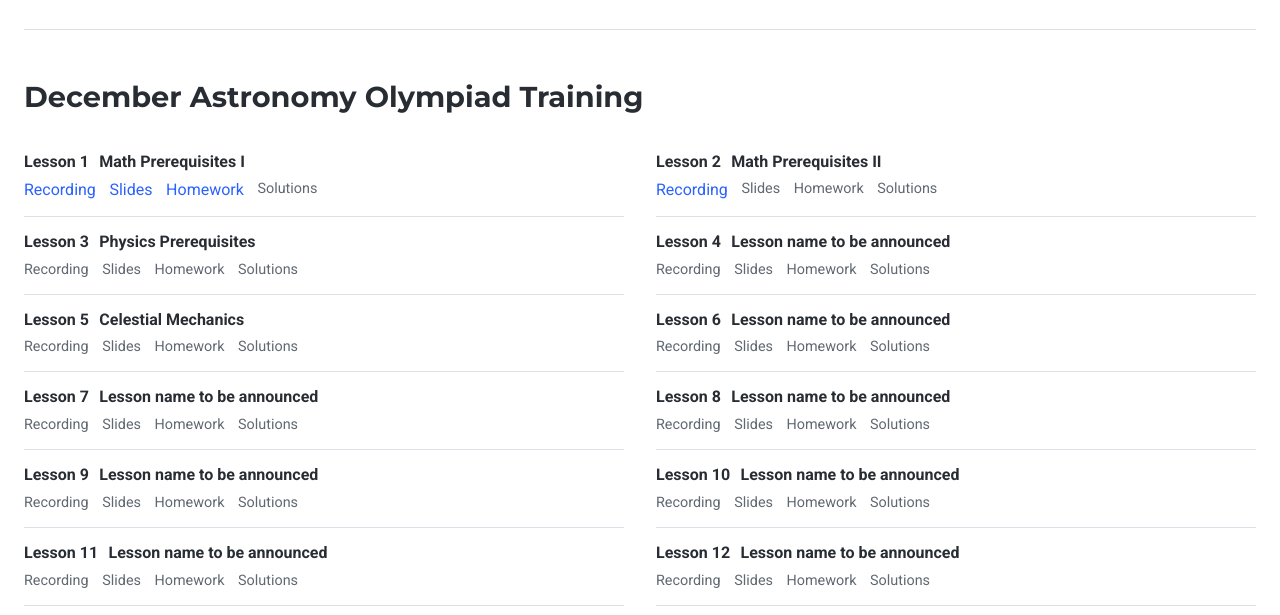
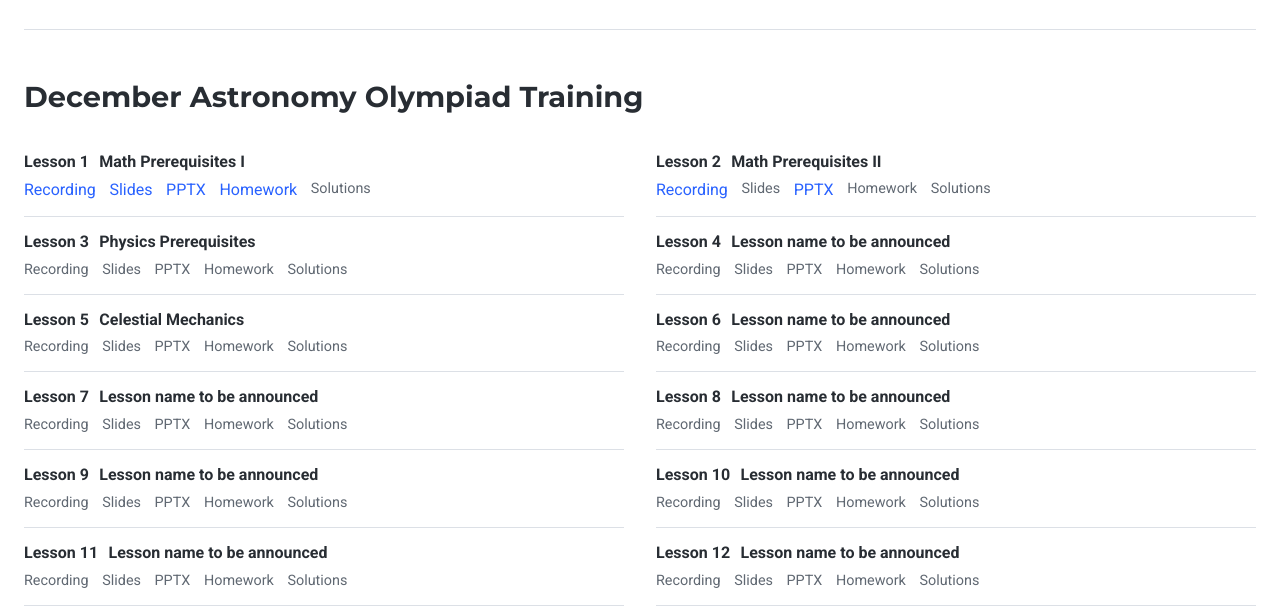
Before and after one commit to HCNYAstronomy/website, a plain HTML site: page index.html in a window 1280 px wide. Shown: the part 171-786 px from the top of the page. Drawn offline with Linux system fonts and the light colour scheme.

Commit message:
Add files via upload

```diff
--- a/index.html
+++ b/index.html
@@ -7,7 +7,7 @@
   <link rel="icon" type="image/png" href="./favicon.png">
   <link rel="stylesheet" href="https://fonts.googleapis.com/css2?family=Montserrat:wght@700&amp;family=Roboto:wght@400;700&amp;display=swap">
   <link rel="stylesheet" href="styles.css?v=4">
-  <script src="lessons.js?v=4" defer></script>
+  <script src="lessons.js?v=5" defer></script>
 </head>
 <body class="wrap">
   <header class="masthead">
--- a/lessons.js
+++ b/lessons.js
@@ -3,19 +3,21 @@ const lessonStatus = document.querySelector('#lesson-status');
 const resources = [
   ['recording', 'Recording'],
   ['slides', 'Slides'],
+  ['pptx', 'PPTX'],
   ['homework', 'Homework'],
   ['solutions', 'Solutions'],
 ];
 
-function resourceUrl(value) {
+function resourceUrl(value, download) {
   if (typeof value !== 'string') return '';
   const url = value.trim();
-  if (/^https:\/\//i.test(url)) return url;
+  if (!download && /^https:\/\//i.test(url)) return url;
 
   const path = url.replace(/^\.\//, '');
-  const filename = path.startsWith('pdfs/') ? path.slice(5) : '';
-  if (!filename || /[/\\]/.test(filename) || !/\.pdf$/i.test(filename)) return '';
-  return './pdfs/' + encodeURIComponent(filename);
+  const match = download
+    ? /^(pptxs|pdfs)\/([^/\\]+\.pptx)$/i.exec(path)
+    : /^(pdfs)\/([^/\\]+\.pdf)$/i.exec(path);
+  return match ? './' + match[1] + '/' + encodeURIComponent(match[2]) : '';
 }
 
 function renderLesson(lesson) {
@@ -33,14 +35,19 @@ function renderLesson(lesson) {
   const links = document.createElement('p');
   links.className = 'resources';
   for (const [key, label] of resources) {
-    const url = resourceUrl(lesson[key]);
+    const download = key === 'pptx';
+    const url = resourceUrl(lesson[key], download);
     if (url) {
       const link = document.createElement('a');
       link.href = url;
-      link.target = '_blank';
-      link.rel = 'noopener noreferrer';
+      if (download) {
+        link.download = '';
+      } else {
+        link.target = '_blank';
+        link.rel = 'noopener noreferrer';
+      }
       link.textContent = label;
-      link.setAttribute('aria-label', label + ' for ' + lesson.lesson + ' (opens in a new tab)');
+      link.setAttribute('aria-label', label + ' for ' + lesson.lesson + (download ? ' (downloads PowerPoint)' : ' (opens in a new tab)'));
       links.append(link);
     } else {
       const placeholder = document.createElement('span');
--- a/lessons.json
+++ b/lessons.json
@@ -5,15 +5,17 @@
     "recording": "https://drive.google.com/file/d/19P-EMaGMeAQXpVHOSLXEwO32PvoCJK1y/view?usp=sharing",
     "slides": "pdfs/Math Crash Course I.pdf",
     "homework": "pdfs/Lesson 1 Homework.pdf",
-    "solutions": ""
+    "solutions": "",
+    "pptx": "pdfs/Math Crash Course I.pptx"
   },
   {
     "lesson": "Lesson 2",
     "topic": "Math Prerequisites II",
     "recording": "https://youtu.be/nIjjBtzc7Z0",
-    "slides": "pptxs/calculus for beginners.pptx",
+    "slides": "",
     "homework": "",
-    "solutions": ""
+    "solutions": "",
+    "pptx": "pptxs/calculus for beginners.pptx"
   },
   {
     "lesson": "Lesson 3",
```
